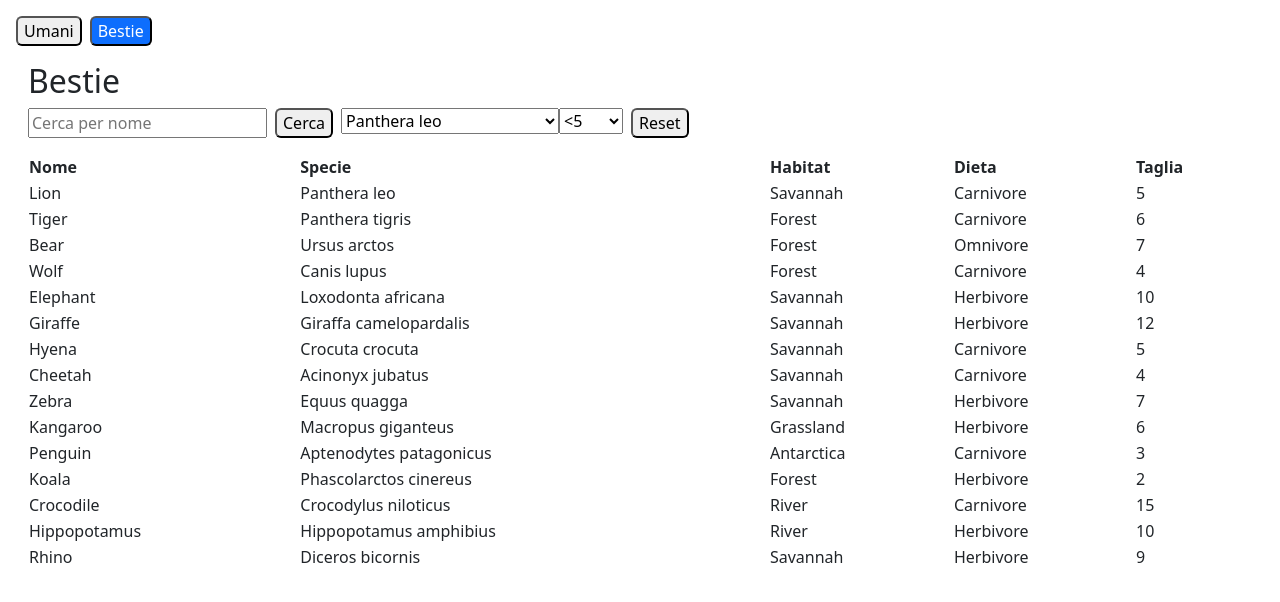
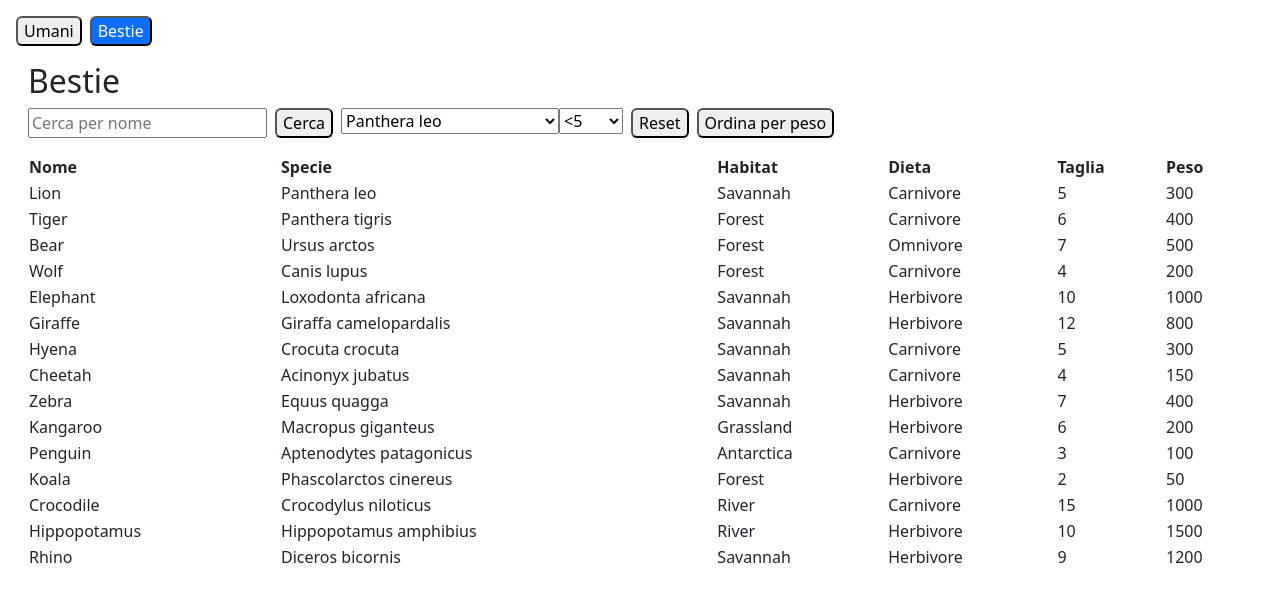
Before and after one commit to mpiccinnonode/ng-training, an Angular app: page /trial/humans in a window 1280 px wide. Both pictures are taken after a click on the button "Bestie". Shown: the top 602 px of the page. Built offline with nearby package versions, Linux system fonts and the light colour scheme.

Commit message:
add sorting

```diff
--- a/src/app/trial/beasts/beasts.component.html
+++ b/src/app/trial/beasts/beasts.component.html
@@ -14,6 +14,9 @@
     <button class="rounded-2" type="button" (click)="resetBeast()">
       Reset
     </button>
+    <button class="rounded-2" type="button" (click)="sortByWeight()">
+      Ordina per peso
+    </button>
   </div>
 
   <div class="mt-3">
@@ -25,6 +28,7 @@
           <th>Habitat</th>
           <th>Dieta</th>
           <th>Taglia</th>
+          <th>Peso</th>
         </tr>
       </thead>
       <tbody>
@@ -35,6 +39,7 @@
             <td>{{ beast.habitat }}</td>
             <td>{{ beast.diet }}</td>
             <td>{{ beast.size.length }}</td>
+            <td>{{ beast.size.weight }}</td>
           </tr>
         }
       </tbody>
--- a/src/app/trial/beasts/beasts.component.ts
+++ b/src/app/trial/beasts/beasts.component.ts
@@ -18,6 +18,8 @@ export class BeastsComponent implements OnInit {
   filteredBeasts: Beast[] = [];
   optionsbeastSpecies: string[] = [];
   optionsRangeSize = ['<5', '5-10', '10-15', '>15'];
+
+  private _isAscendening: boolean = true;
 
   constructor(
     private beastsService: BeastsService,
@@ -53,6 +55,17 @@ export class BeastsComponent implements OnInit {
     this.filteredBeasts = this.beasts;
   }
 
+  sortByWeight(): void {
+    this.filteredBeasts = this.beasts.sort((a, b) => {
+      if (this._isAscendening) {
+        return a.size.weight - b.size.weight;
+      } else {
+        return b.size.weight - a.size.weight;
+      }
+    });
+    this._isAscendening = !this._isAscendening;
+  }
+
   private _isWithinSizeRange(length: number, range: string): boolean {
     switch (range) {
       case '<5':
--- a/src/app/trial/humans/humans.component.html
+++ b/src/app/trial/humans/humans.component.html
@@ -13,6 +13,9 @@
     ></app-filter-advance>
     <button class="rounded-2" type="button" (click)="resetFilter()">
       Reset
+    </button>
+    <button class="rounded-2" type="button" (click)="sortByAge()">
+      Ordina per età
     </button>
   </div>
 
--- a/src/app/trial/humans/humans.component.ts
+++ b/src/app/trial/humans/humans.component.ts
@@ -16,8 +16,10 @@ export class HumansComponent implements OnInit {
   humans: Human[] = [];
   filteredHumans: Human[] = [];
   humanOccupation: string[] = [];
+  humanAges: number[] = [];
   optionsAgeRanges = ['<20', '20-30', '30-40', '>40'];
 
+  private _isAscendending: boolean = true;
 
   constructor(
     private humansService: HumansService,
@@ -51,6 +53,19 @@ export class HumansComponent implements OnInit {
     this.filteredHumans = this.humans;
   }
 
+  sortByAge() {
+    this.filteredHumans = this.humans.sort((a, b) => {
+      if (this._isAscendending) {
+        return a.age - b.age;
+      } else {
+        return b.age - a.age;
+      }
+    });
+
+    this._isAscendending = !this._isAscendending;
+  }
+
+
   private _isWithinAgeRange(age: number, range: string): boolean {
     switch (range) {
       case '<20':
```
